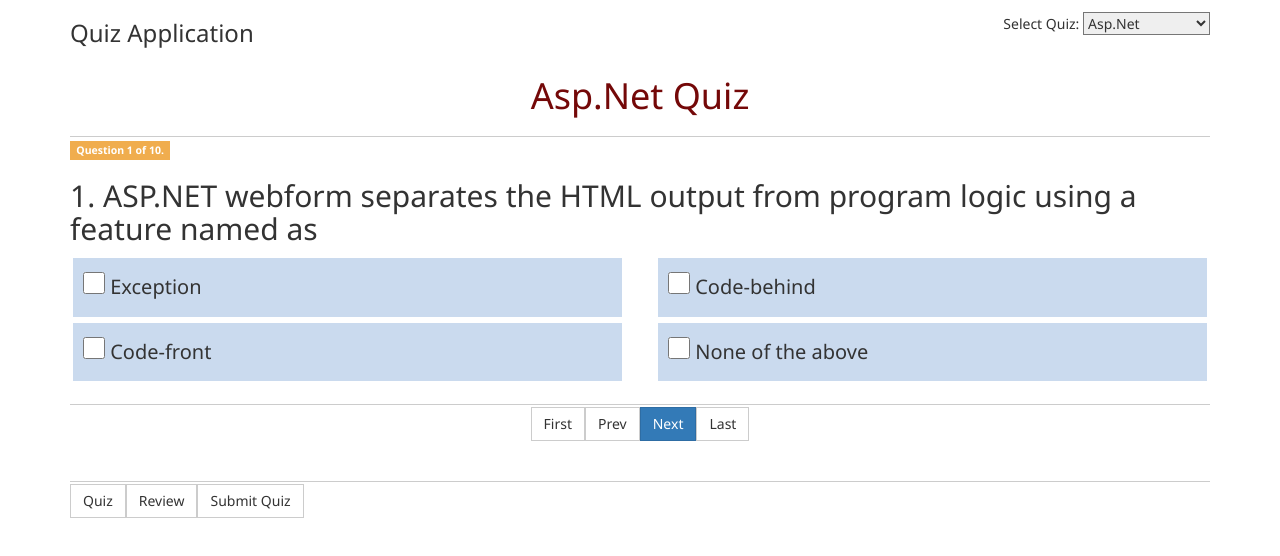
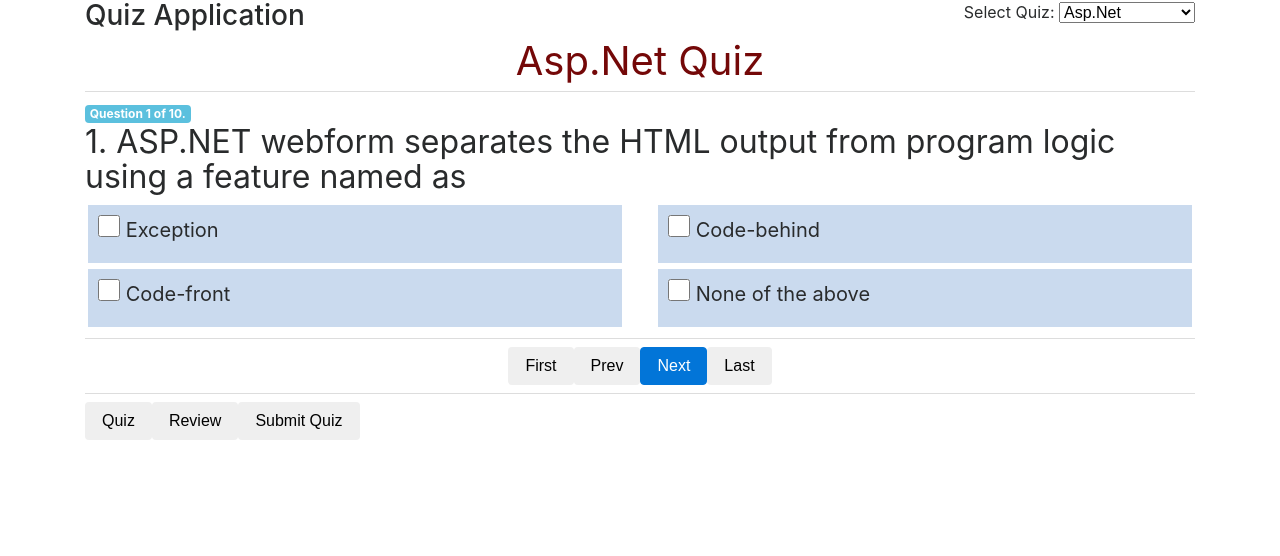
Before and after one commit to softgandhi/ng2-quiz, an Angular app: page / in a window 1280 px wide. Shown: the top 556 px of the page. Built offline with nearby package versions, Linux system fonts and the light colour scheme.

Commit message:
ui updates

```diff
--- a/src/app/quiz/quiz.component.html
+++ b/src/app/quiz/quiz.component.html
@@ -1,32 +1,22 @@
-<div class="header">
 <div class="row">
   <div class="col-md-8">
     <h3>Quiz Application</h3>
   </div>
-    <div class="col-md-4 header-right">
+  <div class="col-md-4 text-sm-right">
     Select Quiz:
     <select [(ngModel)]="quizName" (change)="loadQuiz(quizName)">
         <option *ngFor="let quiz of quizes" [value]="quiz.id">{{quiz.name}}</option>
       </select>
   </div>
 </div>
-</div>
 <div id="quiz">
-  <div class="row">
-    <div class="col-md-12">
-      <h1 class="center">{{quiz.name}}</h1>
+  <h1 class="text-sm-center">{{quiz.name}}</h1>
   <hr />
-    </div>
-  </div>
 
   <div *ngIf="mode=='quiz'">
     <div *ngFor="let question of filteredQuestions;">
-      <div class="label label-warning">Question {{pager.index + 1}} of {{pager.count}}.</div>
-      <div class="row">
-        <div class="col-md-12">
+      <div class="badge badge-info">Question {{pager.index + 1}} of {{pager.count}}.</div>
       <h2>{{pager.index + 1}}. <span [innerHTML]="question.Name"></span></h2>
-        </div>
-      </div>
       <div class="row text-left options">
         <div class="col-md-6" *ngFor="let option of question.Options">
           <div class="option">
@@ -39,14 +29,11 @@
       </div>
     </div>
     <hr />
-    <div class="quizNav">
-      <div>
+    <div class="text-sm-center">
       <button class="btn btn-default" *ngIf="config.allowBack" (click)="goTo(0);">First</button>
       <button class="btn btn-default" *ngIf="config.allowBack" (click)="goTo(pager.index - 1);">Prev</button>
       <button class="btn btn-primary" (click)="goTo(pager.index + 1);">Next</button>
       <button class="btn btn-default" *ngIf="config.allowBack" (click)="goTo(pager.count - 1);">Last</button>
-      </div>
-      <br />
       <!--<pagination *ngIf="config.showPager" direction-links="false" total-items="totalItems" items-per-page="itemsPerPage" ng-model="currentPage" ng-change="pageChanged()"></pagination>-->
     </div>
   </div>
@@ -63,18 +50,16 @@
         <h4>{{index + 1}}. {{question.Name}}</h4>
         <div class="row">
           <div class="col-md-6" *ngFor="let Option of question.Options">
-            <div>
             <input id="{{Option.Id}}" type="checkbox" disabled="disabled" [(ngModel)]="Option.Selected" /> {{Option.Name}}
           </div>
         </div>
-        </div>
-        <h4 class="alert {{ isCorrect(question) == 'correct'? 'alert-success': 'alert-danger'}}">Your answer is {{isCorrect(question)}}.</h4>
+        <div class="alert {{ isCorrect(question) == 'correct'? 'alert-success': 'alert-danger'}}">Your answer is {{isCorrect(question)}}.</div>
       </div>
     </div>
-    <h4 class="alert alert-info text-center">You may close this window now.</h4>
+    <h4 class="alert alert-info text-sm-center">You may close this window now.</h4>
   </div>
   <hr />
-  <div class="" *ngIf="mode!='result'">
+  <div *ngIf="mode!='result'">
     <button class="btn btn-default" (click)="mode = 'quiz'">Quiz</button>
     <button class="btn btn-default" (click)="mode = 'review'">Review</button>
     <button class="btn btn-default" (click)="onSubmit();">Submit Quiz</button>
--- a/src/index.html
+++ b/src/index.html
@@ -1,18 +1,16 @@
 <!doctype html>
 <html>
-
 <head>
   <meta charset="utf-8">
-  <title>Ng2Quiz</title>
+  <title>Quiz Application</title>
   <base href="/">
 
   <meta name="viewport" content="width=device-width, initial-scale=1">
-  <link rel="icon" type="image/x-icon" href="favicon.ico">
-  <link rel="stylesheet" href="https://maxcdn.bootstrapcdn.com/bootstrap/3.3.6/css/bootstrap.min.css" />
+  <link rel="icon" type="image/x-icon" href="favicon.ico" />
+  <link rel="stylesheet" href="https://maxcdn.bootstrapcdn.com/bootstrap/4.0.0-alpha.6/css/bootstrap.min.css" integrity="sha384-rwoIResjU2yc3z8GV/NPeZWAv56rSmLldC3R/AZzGRnGxQQKnKkoFVhFQhNUwEyJ" crossorigin="anonymous">
+  <!--<link rel="stylesheet" href="https://maxcdn.bootstrapcdn.com/bootstrap/3.3.6/css/bootstrap.min.css" />-->
 </head>
-
 <body>
   <app-root>Loading...</app-root>
 </body>
-
 </html>
--- a/src/styles.css
+++ b/src/styles.css
@@ -1,12 +1,3 @@
-body {
-    font-family: 'Segoe UI', sans-serif;
-    margin:auto;
-}
-
-*{
-    border-radius:0px !important;
-}
-
 h1{
     color:#740808;
     font-weight:normal;
@@ -17,28 +8,11 @@
 
 hr{
     border:none;
-    border-top:1px solid #ccc;
+    border-top:1px solid #ddd;
     background:none;
-    margin-bottom:2px;
-}
-.header-right{
-    padding-top:12px;
-    text-align:right;
+    margin:8px 0;
 }
 
-.center{
-    text-align:center;
-}
-.right{
-    text-align:right;
-}
-
-.question{
-    background-color:#eee;
-    color:#151569;
-    min-height:300px;
-    text-align:center;
-}
 .option{
     background-color:#cadaee;
     font-size:20px;
@@ -53,20 +27,6 @@
         border:1px solid #ccc;
         height:22px;
         width:22px;
-    }
-
-    .quizNav {
-        margin:auto;
-        text-align:center;
-    }
-    .quizNav ul{
-        margin:0;
-    }
-
-
-    .quizNav ul li{
-        display:inline-block;
-        list-style-type:none;
     }
 
 div.review{
@@ -128,7 +88,6 @@
     -webkit-appearance:checkbox;
 }
 
-
 @media only screen and (max-width: 480px) {
     h1,.h1{
         font-size:22px;
```
Lines whose indentation alone changed are shown as unchanged.
